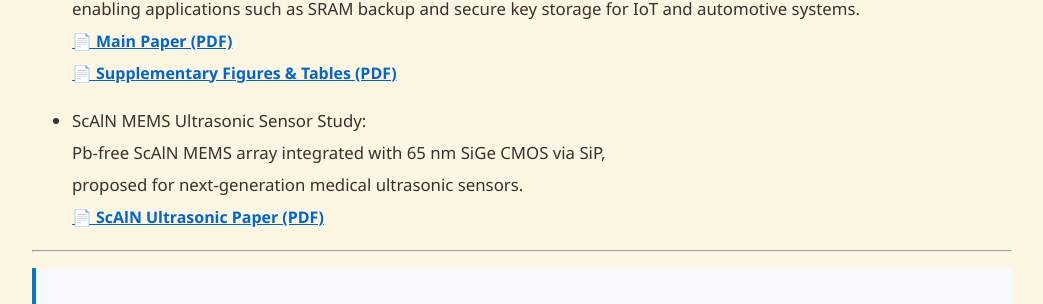
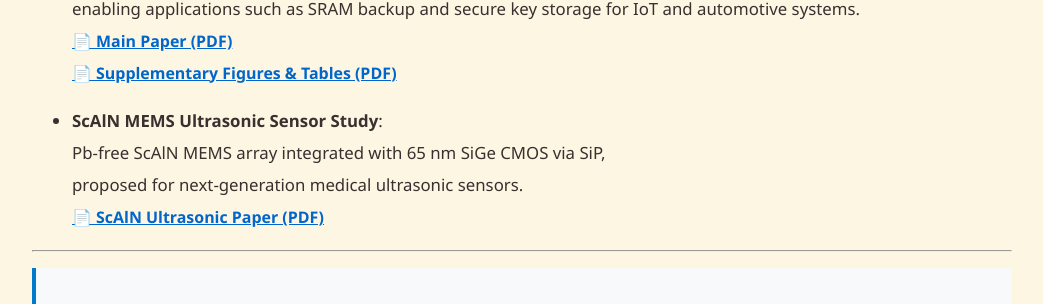
Before and after one commit to Samizo-AITL/Samizo-AITL.github.io, a Jekyll site: the page built from about/career-summary/en/index.md, in a window 1280 px wide and 900 px high, scrolled down 1898 px. Shown: the part 442-746 px from the top of the window, without its empty margins (118-1161 px from the left). Built offline with Jekyll 4.4.1, drawn with Linux system fonts in a browser that asks for light colours.

```diff
--- a/about/career-summary/en/index.md
+++ b/about/career-summary/en/index.md
@@ -82,7 +82,7 @@ evolving from **technology → systems → education**.
   [📄 Main Paper (PDF)](../docs/FeFET_CMOS018um_IntegrationStudy_Main.pdf)
   [📄 Supplementary Figures & Tables (PDF)](../docs/FeFET_CMOS_018um_IntegrationStudy_Supplementary.pdf)
 
-- ScAlN MEMS Ultrasonic Sensor Study:
+- **ScAlN MEMS Ultrasonic Sensor Study**:
   Pb-free ScAlN MEMS array integrated with 65 nm SiGe CMOS via SiP,
   proposed for next-generation medical ultrasonic sensors.
   [📄 ScAlN Ultrasonic Paper (PDF)](../docs/scaln_ultrasonic.pdf)
```
